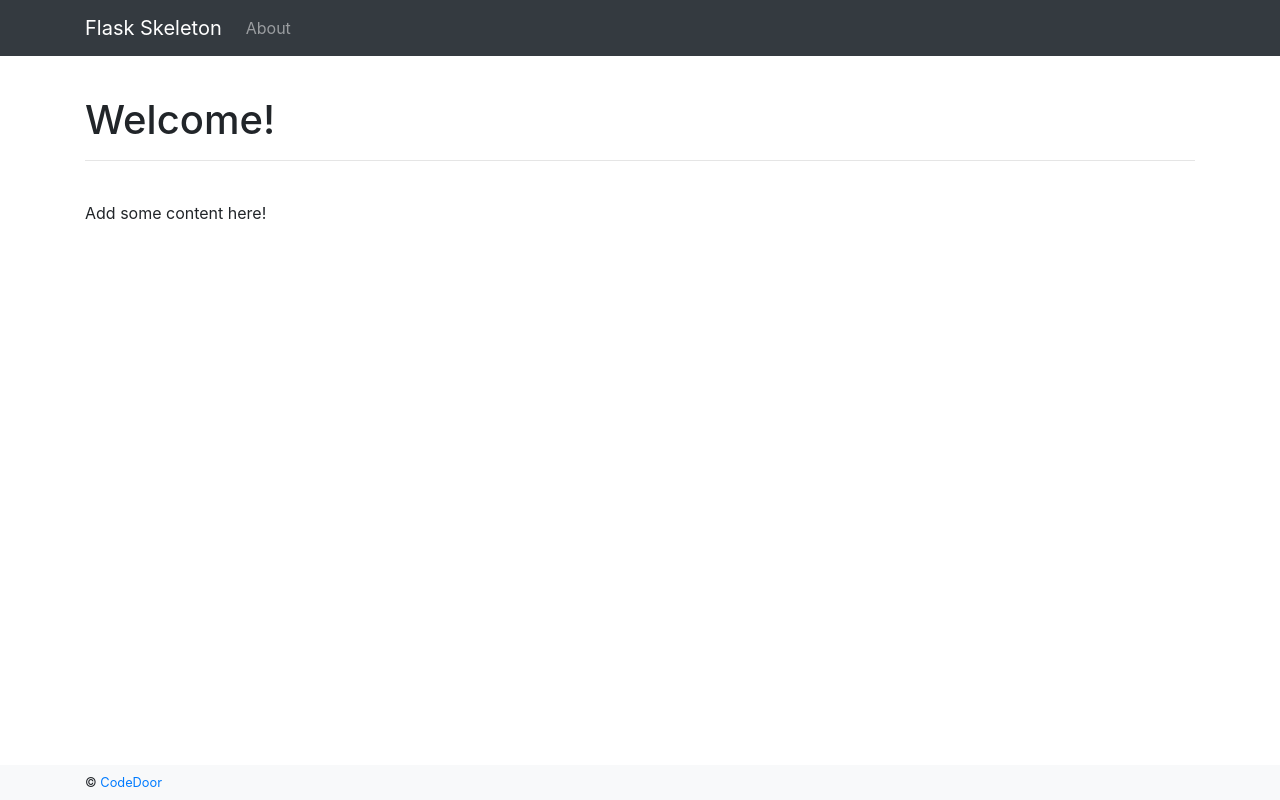
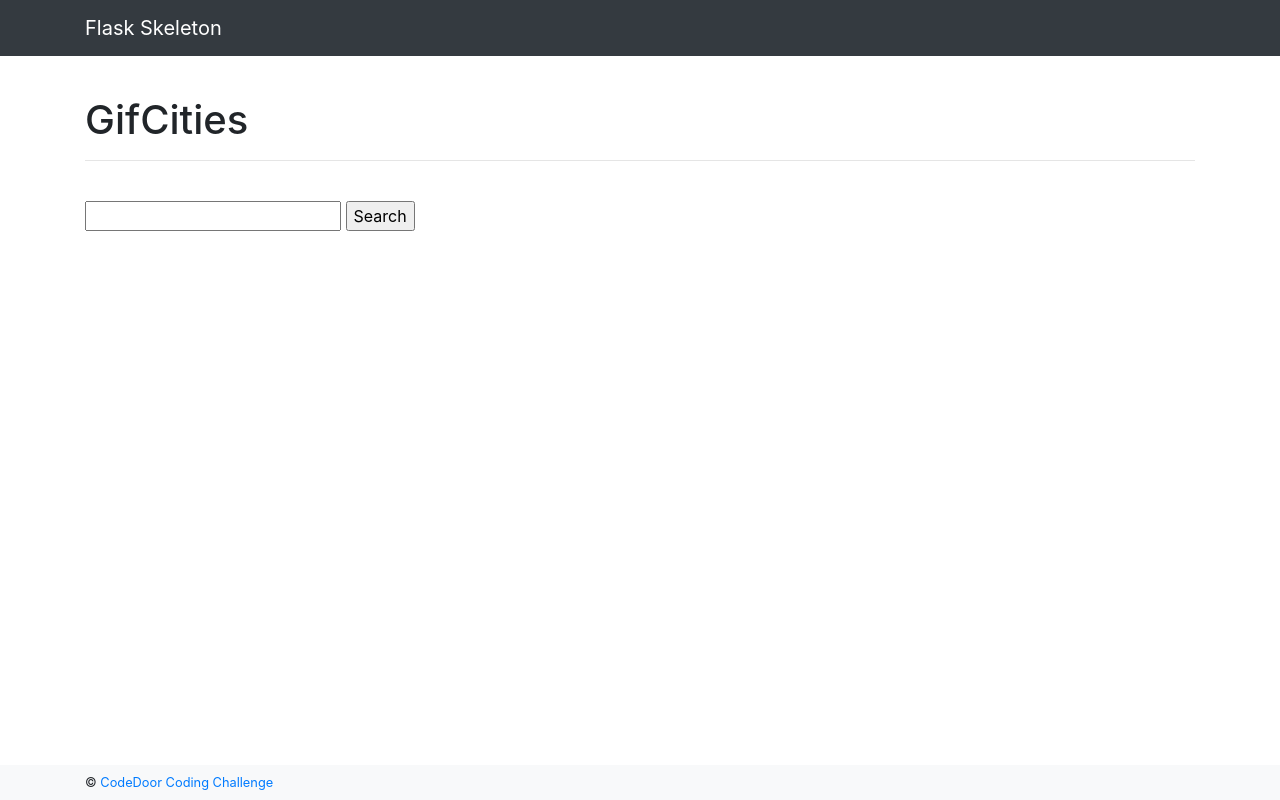
Before and after one commit to imagine6/gifcities2, a Flask app: page / in a window 1280 px wide. Run offline with Flask 2, Linux system fonts and the light colour scheme; parts of the project's set-up code (start-up, migrations or seed data) failed here and were passed over; some libraries are stand-ins or nearby versions.

Commit message:
feat: Add Searchbar

```diff
--- a/project/config.py
+++ b/project/config.py
@@ -1,4 +1,4 @@
-# project/server/config.py
+# project/config.py
 
 import os
 
--- /dev/null
+++ b/project/main/forms.py
@@ -0,0 +1,7 @@
+from flask_wtf import FlaskForm
+from wtforms import StringField
+from wtforms.validators import DataRequired
+
+
+class GifForm (FlaskForm):
+    searchterm = StringField(validators=[DataRequired()])
--- a/project/main/views.py
+++ b/project/main/views.py
@@ -1,17 +1,24 @@
-# project/server/main/views.py
+# project/main/views.py
 
 
 from flask import render_template, Blueprint
-
+from .forms import GifForm
+import requests
+import json
 
 main_blueprint = Blueprint('main', __name__,)
 
 
-@main_blueprint.route('/')
-def home():
-    return render_template('main/home.html')
+@main_blueprint.route('/', methods=('GET', 'POST'))
+def search():
+    search = GifForm()
+    if search.validate_on_submit():
+        return search_results(search)
+
+    return render_template('main/index.html', form=search)
 
 
-@main_blueprint.route("/about/")
-def about():
-    return render_template("main/about.html")
+@main_blueprint.route("/results")
+def search_results(results):
+
+    return render_template("main/results.html", results=results)
--- a/project/templates/footer.html
+++ b/project/templates/footer.html
@@ -3,7 +3,7 @@
     <div class="container">
       <small>
         <span>©
-          <a href="http://www.codedoor.org">CodeDoor</a>
+          <a href="http://www.codedoor.org">CodeDoor Coding Challenge</a>
         </span>
       </small>
     </div>
--- a/project/templates/header.html
+++ b/project/templates/header.html
@@ -2,16 +2,14 @@
 <nav class="navbar fixed-top navbar-expand-sm navbar-dark bg-dark">
   <div class="container">
     <!-- Navbar Brand -->
-    <a class="navbar-brand" href="{{ url_for('main.home') }}">{{ config.APP_NAME }}</a>
+    <a class="navbar-brand" href="{{ url_for('main.search') }}">{{ config.APP_NAME }}</a>
     <button class="navbar-toggler" type="button" data-toggle="collapse" data-target="#navbarNav" aria-controls="navbarNav" aria-expanded="false" aria-label="Toggle navigation">
       <span class="navbar-toggler-icon"></span>
     </button>
     <div class="collapse navbar-collapse" id="navbarNav">
       <!-- Main Navigation -->
       <ul class="navbar-nav">
-        <li class="nav-item">
-          <a class="nav-link" href="{{ url_for('main.about') }}">About</a>
-        </li>
+
 
       </ul>
     </div>
--- a/project/templates/main/home.html
+++ /dev/null
@@ -1,10 +0,0 @@
-{% extends "_base.html" %}
-{% block content %}
-
-<div>
-  <h1>Welcome!</h1>
-  <hr><br>
-  <p>Add some content here!</p>
-</div>
-
-{% endblock %}
--- /dev/null
+++ b/project/templates/main/index.html
@@ -0,0 +1,14 @@
+{% extends "_base.html" %}
+{% block content %}
+
+<div>
+  <h1>GifCities</h1>
+  <hr><br>
+  <form method="POST" action="/">
+    {{ form.csrf_token }}
+    {{ form.searchterm(size=20) }}
+    <input type="submit" value="Search">
+</form>
+</div>
+
+{% endblock %}
--- a/requirements.txt
+++ b/requirements.txt
@@ -5,3 +5,5 @@ Flask-Bcrypt==0.7.1
 Flask-Bootstrap==3.3.7.1
 Flask-DebugToolbar==0.10.1
 Flask-Testing==0.7.1
+requests==2.19.1
+Flask-WTF==0.14.2
```
Also changed, not shown: project/templates/main/results.html (renamed from project/templates/main/about.html).
